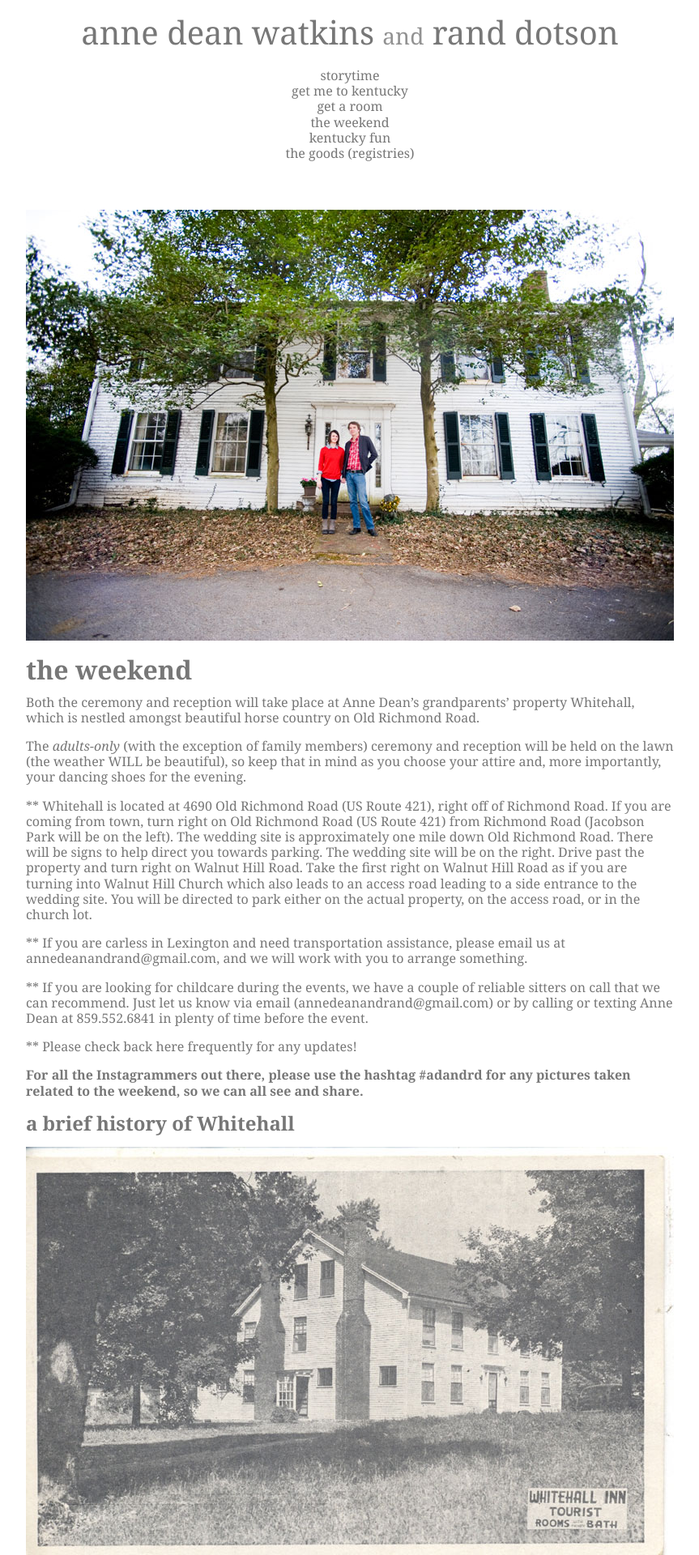
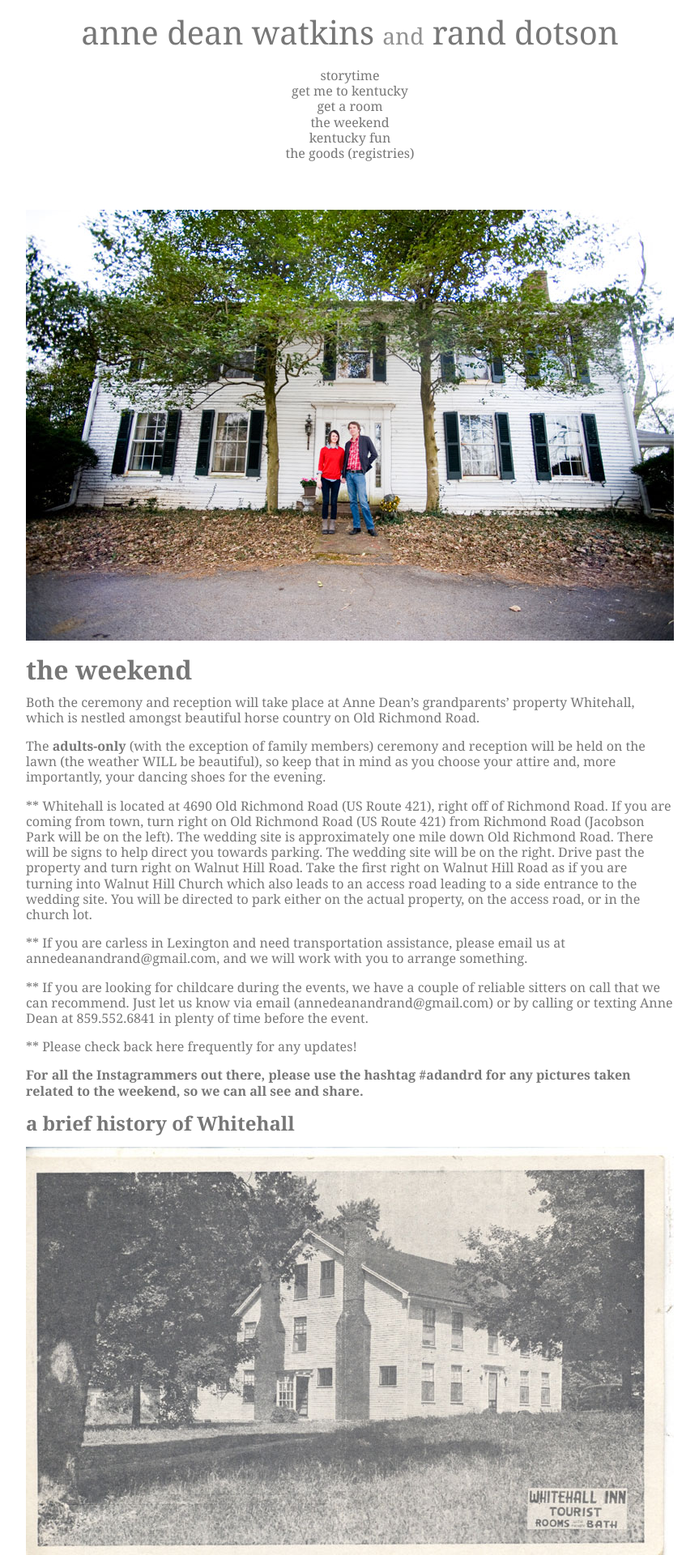
Before and after one commit to nikolaiwarner/annedeanandrand.com, a Jekyll site: the page built from weekend.md, in a window 1280 px wide. Shown: the top 1920 px of the page at 81% size, without its empty margins (208-1071 px from the left). Built offline with Jekyll 4.4.1, drawn with Linux system fonts in a browser that asks for light colours.

```diff
--- a/weekend.md
+++ b/weekend.md
@@ -9,7 +9,7 @@ title: the weekend
 
 Both the ceremony and reception will take place at Anne Dean's grandparents' property Whitehall, which is nestled amongst beautiful horse country on Old Richmond Road.
 
-The *adults-only* (with the exception of family members) ceremony and reception will be held on the lawn (the weather WILL be beautiful), so keep that in mind as you choose your attire and, more importantly, your dancing shoes for the evening.
+The **adults-only** (with the exception of family members) ceremony and reception will be held on the lawn (the weather WILL be beautiful), so keep that in mind as you choose your attire and, more importantly, your dancing shoes for the evening.
 
 ** Whitehall is located at 4690 Old Richmond Road (US Route 421), right off of Richmond Road. If you are coming from town, turn right on Old Richmond Road (US Route 421) from Richmond Road (Jacobson Park will be on the left). The wedding site is approximately one mile down Old Richmond Road. There will be signs to help direct you towards parking. The wedding site will be on the right. Drive past the property and turn right on Walnut Hill Road. Take the first right on Walnut Hill Road as if you are turning into Walnut Hill Church which also leads to an access road leading to a side entrance to the wedding site. You will be directed to park either on the actual property, on the access road, or in the church lot.
 
```
